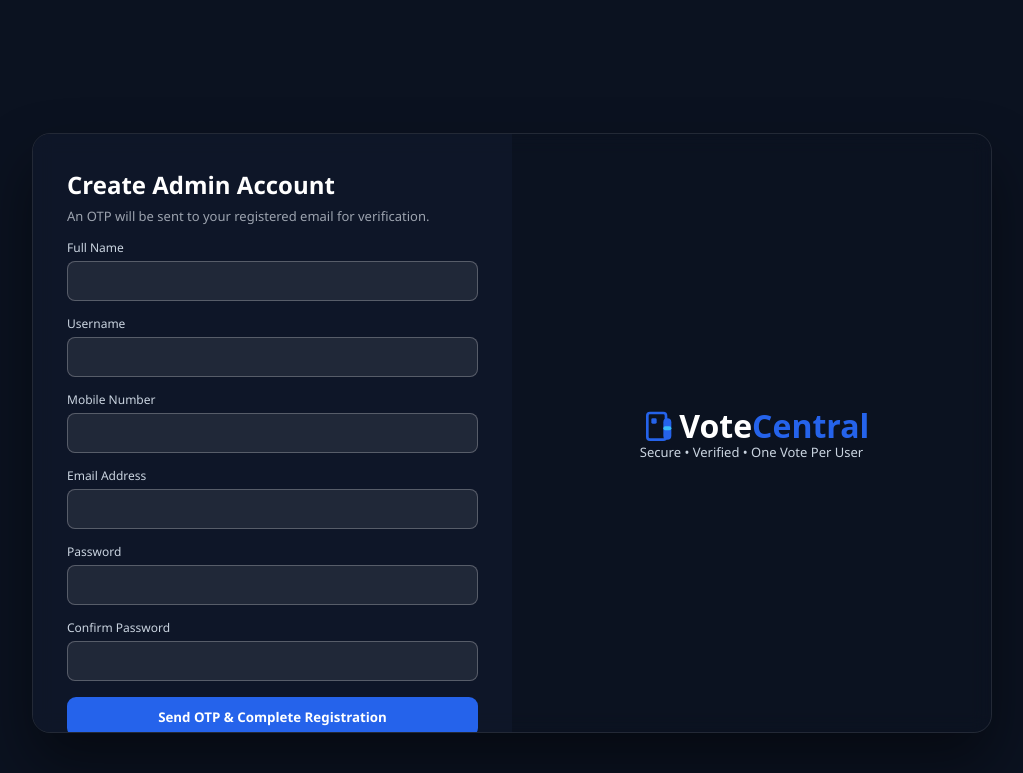
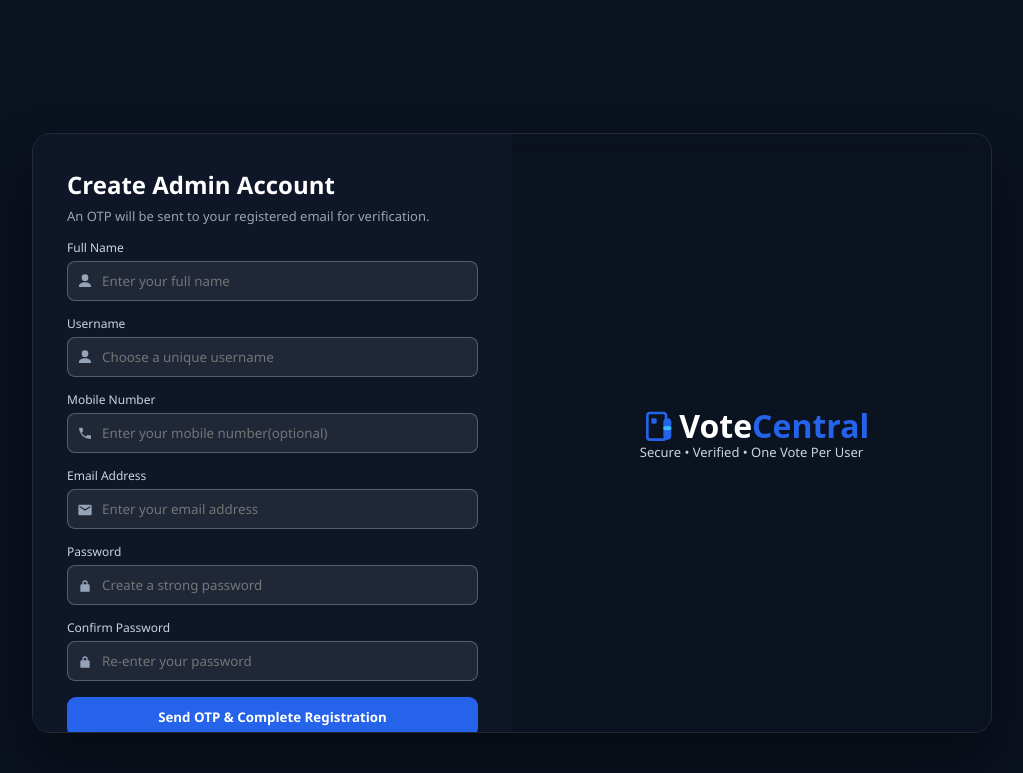
Before and after one commit to razin2004/online, a Flask app: page /?panel=register in a window 1280 px wide. Shown: the top 773 px of the page, without its empty margins (128-1151 px from the left). Run offline with Flask 3, Linux system fonts and the light colour scheme; a user stored in the database is signed in.

Commit message:
Initial commit

```diff
--- a/templates/login.html
+++ b/templates/login.html
@@ -667,7 +667,24 @@ margin-bottom: -8px;
 margin-left: 75px;
 margin-top: 2px;
 }
-
+.input-icon{
+position:relative;
+}
+
+.input-icon svg{
+position:absolute;
+left:10px;
+top:50%;
+transform:translateY(-50%);
+width:16px;
+height:16px;
+fill:#94a3b8;
+pointer-events:none;
+}
+
+.input-icon input{
+padding-left:34px;
+}
 
 </style>
 </head>
@@ -765,12 +782,22 @@ margin-top: 2px;
 
 <div class="field">
 <label>Username</label>
-        <input name="username" required>
+<div class="input-icon">
+<svg viewBox="0 0 24 24" style="margin-top: 2.5px;">
+<path d="M12 12a5 5 0 1 0-5-5 5 5 0 0 0 5 5zm0 2c-5 0-9 2.5-9 5.5V21h18v-1.5C21 16.5 17 14 12 14z"/>
+</svg>
+<input name="username" placeholder="Enter your username" required>
+</div>
 </div>
 
 <div class="field">
 <label>Password</label>
-        <input type="password" name="password" required>
+<div class="input-icon">
+<svg viewBox="0 0 24 24" style="margin-top:3.5px;">
+<path d="M17 8h-1V6a4 4 0 0 0-8 0v2H7a2 2 0 0 0-2 2v9h14v-9a2 2 0 0 0-2-2zm-6 7.73V17h2v-1.27a2 2 0 1 0-2 0zM10 8V6a2 2 0 0 1 4 0v2z"/>
+</svg>
+<input type="password" name="password" placeholder="Enter the password" required>
+</div>
 </div>
 
       <button class="btn blue">Login as Admin</button>
@@ -840,32 +867,116 @@ margin-top: 2px;
     <form method="POST" action="/admin/register">
 
 
-      <div class="field"><label>Full Name</label>
-        <input name="name"
-       value="{{ form.name if form else '' }}" required></div>
-
-      <div class="field"><label>Username</label>
-        <input name="username"
-       value="{{ form.username if form else '' }}" required></div>
+<div class="field">
+<label>Full Name</label>
+
+<div class="input-icon">
+<svg viewBox="0 0 24 24" style="margin-top: 2px;">
+<path d="M12 12a5 5 0 1 0-5-5 5 5 0 0 0 5 5zm0 2c-5 0-9 2.5-9 5.5V21h18v-1.5C21 16.5 17 14 12 14z"/>
+</svg>
+<input
+name="name"
+placeholder="Enter your full name"
+value="{{ form.name if form else '' }}"
+required>
+</div>
+
+</div>
+
+<div class="field">
+<label>Username</label>
+
+<div class="input-icon">
+<svg viewBox="0 0 24 24" style="margin-top: 2px;">
+<path d="M12 12a5 5 0 1 0-5-5 5 5 0 0 0 5 5zm0 2c-5 0-9 2.5-9 5.5V21h18v-1.5C21 16.5 17 14 12 14z"/>
+</svg>
+<input
+name="username"
+placeholder="Choose a unique username"
+value="{{ form.username if form else '' }}"
+required>
+
+</div>
+
 <div id="usernameStatus" style="font-size:12px;margin-top:4px;"></div>
-
-
-      <div class="field"><label>Mobile Number</label>
-        <input name="mobile"
-       value="{{ form.mobile if form else '' }}" required></div>
-
-      <div class="field"><label>Email Address</label>
-        <input type="email" name="email"
-       value="{{ form.email if form else '' }}" required></div>
+</div>
+
+
+<div class="field">
+<label>Mobile Number</label>
+
+<div class="input-icon">
+<svg viewBox="0 0 24 24" style="margin-top: 2px;">
+<path d="M6.6 10.8a15.1 15.1 0 0 0 6.6 6.6l2.2-2.2a1 1 0 0 1 1-.24 11.4 11.4 0 0 0 3.6.58 1 1 0 0 1 1 1V20a1 1 0 0 1-1 1A17 17 0 0 1 3 5a1 1 0 0 1 1-1h3.5a1 1 0 0 1 1 1 11.4 11.4 0 0 0 .58 3.6 1 1 0 0 1-.24 1z"/>
+</svg>
+
+<input
+name="mobile"
+placeholder="Enter your mobile number(optional)"
+value="{{ form.mobile if form else '' }}">
+
+</div>
+
+</div>
+
+<div class="field">
+<label>Email Address</label>
+
+<div class="input-icon">
+<svg viewBox="0 0 24 24" style="margin-top: 2.8px;">
+<path d="M20 4H4a2 2 0 0 0-2 2v12a2 2 0 0 0 2 2h16a2 2 0 0 0 2-2V6a2 2 0 0 0-2-2zm0 4-8 5L4 8V6l8 5 8-5v2z"/>
+</svg>
+<input
+type="email"
+name="email"
+placeholder="Enter your email address"
+value="{{ form.email if form else '' }}"
+required>
+
+</div>
+
 <div id="emailStatus" style="font-size:12px;margin-top:4px;"></div>
 
-
-      <div class="field"><label>Password</label>
-        <input type="password" name="password" required></div>
-
-      <div class="field"><label>Confirm Password</label>
-        <input type="password" name="confirm" required></div>
+</div>
+
+
+<div class="field">
+<label>Password</label>
+
+<div class="input-icon">
+<svg viewBox="0 0 24 24" style="margin-top:3.5px;">
+<path d="M17 8h-1V6a4 4 0 0 0-8 0v2H7a2 2 0 0 0-2 2v9h14v-9a2 2 0 0 0-2-2zm-6 7.73V17h2v-1.27a2 2 0 1 0-2 0zM10 8V6a2 2 0 0 1 4 0v2z"/>
+</svg>
+
+<input
+type="password"
+name="password"
+placeholder="Create a strong password"
+required>
+
+</div>
+
+</div>
+
+<div class="field">
+<label>Confirm Password</label>
+
+<div class="input-icon">
+<svg viewBox="0 0 24 24" style="margin-top:3.5px;">
+<path d="M17 8h-1V6a4 4 0 0 0-8 0v2H7a2 2 0 0 0-2 2v9h14v-9a2 2 0 0 0-2-2zm-6 7.73V17h2v-1.27a2 2 0 1 0-2 0zM10 8V6a2 2 0 0 1 4 0v2z"/>
+</svg>
+
+<input
+type="password"
+name="confirm"
+placeholder="Re-enter your password"
+required>
+
+</div>
+
 <div id="passwordStatus" style="font-size:12px;margin-top:4px;"></div>
+
+</div>
 
 
       <button class="btn blue">Send OTP & Complete Registration</button>
@@ -980,7 +1091,20 @@ margin-top: 2px;
 
 <div class="field">
 <label>Email Address</label>
-          <input type="email" name="email" required>
+
+<div class="input-icon">
+
+<svg viewBox="0 0 24 24" style="margin-top: 2.9px;">
+<path d="M20 4H4a2 2 0 0 0-2 2v12a2 2 0 0 0 2 2h16a2 2 0 0 0 2-2V6a2 2 0 0 0-2-2zm0 4-8 5L4 8V6l8 5 8-5v2z"/>
+</svg>
+
+<input
+type="email"
+name="email"
+placeholder="Enter your registered email"
+required>
+
+</div>
 </div>
 
         <button class="btn blue">Send OTP</button>
@@ -1003,12 +1127,39 @@ margin-top: 2px;
 
 <div class="field">
 <label>New Password</label>
-          <input type="password" name="password" required>
-        </div>
+
+<div class="input-icon">
+<svg viewBox="0 0 24 24" style="margin-top:3.5px;">
+<path d="M17 8h-1V6a4 4 0 0 0-8 0v2H7a2 2 0 0 0-2 2v9h14v-9a2 2 0 0 0-2-2zm-6 7.73V17h2v-1.27a2 2 0 1 0-2 0zM10 8V6a2 2 0 0 1 4 0v2z"/>
+</svg>
+
+<input
+type="password"
+name="password"
+placeholder="Create a new password"
+autocomplete="new-password"
+required>
+
+</div>
+</div>
+
 
 <div class="field">
 <label>Confirm Password</label>
-          <input type="password" name="confirm" required>
+
+<div class="input-icon">
+<svg viewBox="0 0 24 24" style="margin-top:3.5px;">
+<path d="M17 8h-1V6a4 4 0 0 0-8 0v2H7a2 2 0 0 0-2 2v9h14v-9a2 2 0 0 0-2-2zm-6 7.73V17h2v-1.27a2 2 0 1 0-2 0zM10 8V6a2 2 0 0 1 4 0v2z"/>
+</svg>
+
+<input
+type="password"
+name="confirm"
+placeholder="Re-enter new password"
+autocomplete="new-password"
+required>
+
+</div>
 </div>
 
         <div id="passwordStatus" style="font-size:12px;margin-top:4px;"></div>
@@ -1038,11 +1189,21 @@ margin-top: 2px;
     <form method="POST" action="/admin/forgot-username">
 <div class="field">
 <label>Email Address</label>
-        <input type="email" name="email" required>
-
-
-      </div>
-
+
+<div class="input-icon">
+
+<svg viewBox="0 0 24 24" style="margin-top: 2.9px;">
+<path d="M20 4H4a2 2 0 0 0-2 2v12a2 2 0 0 0 2 2h16a2 2 0 0 0 2-2V6a2 2 0 0 0-2-2zm0 4-8 5L4 8V6l8 5 8-5v2z"/>
+</svg>
+
+<input
+type="email"
+name="email"
+placeholder="Enter your registered email"
+required>
+
+</div>
+</div>
       <button class="btn blue">Send Username</button>
     </form>
 <p style="margin-top:10px;font-size:12px;">
@@ -1101,7 +1262,20 @@ margin-top: 2px;
 
 <div class="field">
 <label>Email Address</label>
-        <input type="email" name="email" required>
+
+<div class="input-icon">
+
+<svg viewBox="0 0 24 24" style="margin-top: 2.5px;">
+<path d="M20 4H4a2 2 0 0 0-2 2v12a2 2 0 0 0 2 2h16a2 2 0 0 0 2-2V6a2 2 0 0 0-2-2zm0 4-8 5L4 8V6l8 5 8-5v2z"/>
+</svg>
+
+<input
+type="email"
+name="email"
+placeholder="Enter your email"
+required>
+
+</div>
 </div>
 
       <button class="reset-btn blue">
@@ -1148,12 +1322,37 @@ margin-top: 2px;
 
 <div class="field">
 <label>Admin Code</label>
-        <input name="admin_code" required>
+
+<div class="input-icon">
+<svg viewBox="0 0 24 24" style="margin-top: 2px;">
+<path d="M7 2h10a2 2 0 0 1 2 2v16a2 2 0 0 1-2 2H7a2 2 0 0 1-2-2V4a2 2 0 0 1 2-2zm2 5a1.5 1.5 0 1 0 0 3 1.5 1.5 0 0 0 0-3zm6 0a1.5 1.5 0 1 0 0 3 1.5 1.5 0 0 0 0-3zM9 12a1.5 1.5 0 1 0 0 3 1.5 1.5 0 0 0 0-3zm6 0a1.5 1.5 0 1 0 0 3 1.5 1.5 0 0 0 0-3zm-3 5a1.5 1.5 0 1 0 0 3 1.5 1.5 0 0 0 0-3z"/>
+</svg>
+
+<input
+name="admin_code"
+maxlength="8"
+placeholder="Enter admin code (8 characters)"
+required>
+
+</div>
 </div>
 
 <div class="field">
 <label>Email Address</label>
-        <input type="email" name="email" required>
+
+<div class="input-icon">
+
+<svg viewBox="0 0 24 24" style="margin-top: 2.5px;">
+<path d="M20 4H4a2 2 0 0 0-2 2v12a2 2 0 0 0 2 2h16a2 2 0 0 0 2-2V6a2 2 0 0 0-2-2zm0 4-8 5L4 8V6l8 5 8-5v2z"/>
+</svg>
+
+<input
+type="email"
+name="email"
+placeholder="Enter your email"
+required>
+
+</div>
 </div>
 
       <button class="reset-btn blue">
```
Lines whose indentation alone changed are shown as unchanged.
